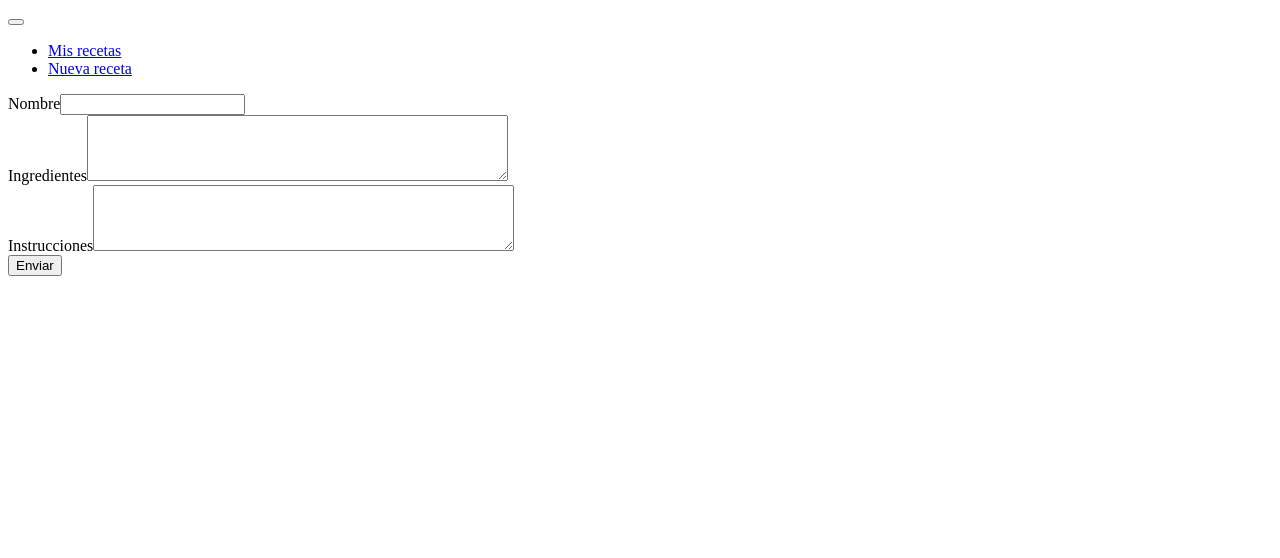
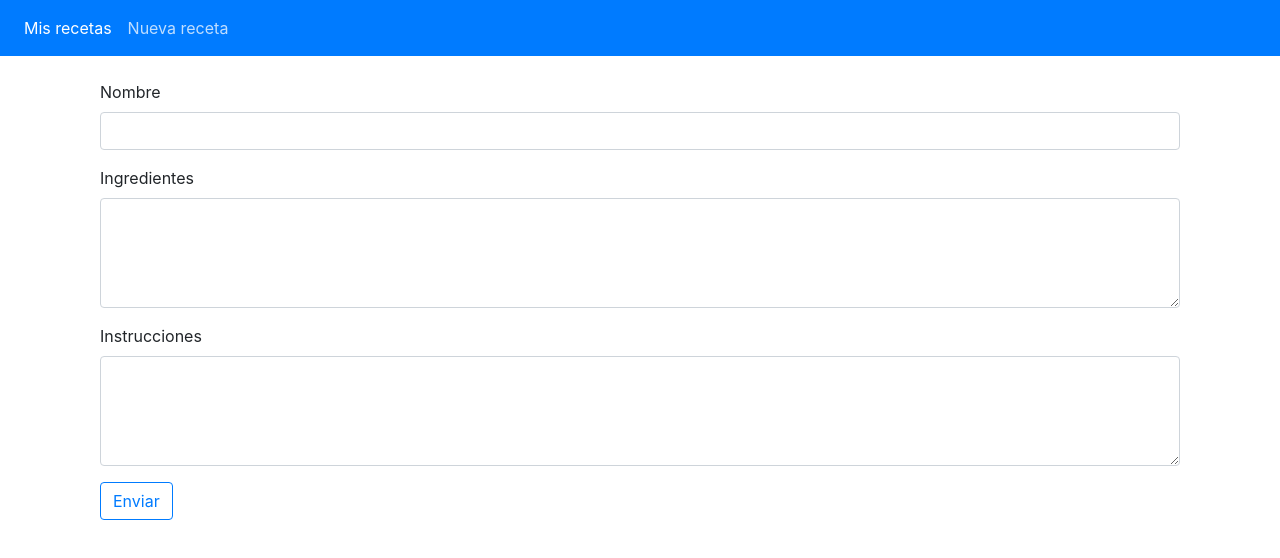
Before and after one commit to josue-venegas-almonacid/Pruebas_de_software, an Angular app in the folder Presentacion_01_Recetario/frontend/: page / in a window 1280 px wide. Both pictures are taken after a click on the link "Nueva receta". Shown: the top 558 px of the page. Built offline with nearby package versions, Linux system fonts and the light colour scheme; no server answers.

Commit message:
Mejoras visuales Bootstrap

```diff
--- a/Presentacion_01_Recetario/frontend/src/app/create-update/create-update.component.html
+++ b/Presentacion_01_Recetario/frontend/src/app/create-update/create-update.component.html
@@ -1,3 +1,6 @@
+<div class="container mt-4">
+  <div class="row">
+    <div class="col">
       <form (ngSubmit)="createUpdate()">
         <div class="form-group">
           <label for="name">Nombre</label>
@@ -14,5 +17,8 @@
           <textarea rows="4" cols="50" name="instructions" [(ngModel)]="recipe.instructions" class="form-control"></textarea>
         </div>
 
-  <input type="submit" value="Enviar" class="btn btn-primary">
+        <input type="submit" value="Enviar" class="btn btn-outline-primary">
       </form>
+    </div>
+  </div>
+</div>
--- a/Presentacion_01_Recetario/frontend/src/app/list/list.component.html
+++ b/Presentacion_01_Recetario/frontend/src/app/list/list.component.html
@@ -1,16 +1,18 @@
-<div class="content">
-  <div *ngFor="let recipe of recipes">
-    <div class="card" style="width: 18rem;">
+<div class="container mt-4">
+  <div class="row">
+    <div *ngFor="let recipe of recipes" class="col">
+      <div class="card" style="width: auto;">
         <!-- <img class="card-img-top" src="..." alt="Card image cap"> -->
         <div class="card-body">
           <h5 class="card-title">{{recipe.name}}</h5>
           <p class="card-text">{{recipe.ingredients}}</p>
           <p class="card-text">{{recipe.instructions}}</p>
           <div>
-          <a class="btn btn-warning" (click)="updateRecipe(recipe)">Actualizar</a>
-          <a class="btn btn-danger" (click)="deleteRecipe(recipe)">Eliminar</a>
+            <button type="button" class="btn mr-3 btn-outline-warning" (click)="updateRecipe(recipe)">Actualizar</button>
+            <button type="button" class="btn btn-outline-danger" (click)="deleteRecipe(recipe)">Eliminar</button>
           </div>
         </div>
       </div>
     </div>
   </div>
+</div>
--- a/Presentacion_01_Recetario/frontend/src/app/navbar/navbar.component.html
+++ b/Presentacion_01_Recetario/frontend/src/app/navbar/navbar.component.html
@@ -1,10 +1,5 @@
 <nav class="navbar navbar-expand-lg navbar-dark bg-primary">
-  <!-- <a class="navbar-brand" href="#">LOGO</a> -->
-  <button class="navbar-toggler" type="button" data-toggle="collapse" data-target="#navbarSupportedContent" aria-controls="navbarSupportedContent" aria-expanded="false" aria-label="Toggle navigation">
-    <span class="navbar-toggler-icon"></span>
-  </button>
-
-  <div class="collapse navbar-collapse" id="navbarSupportedContent">
+  <div>
     <ul class="navbar-nav mr-auto">
       <li class="nav-item active">
         <a class="nav-link" href="/">Mis recetas</a>
--- a/Presentacion_01_Recetario/frontend/src/index.html
+++ b/Presentacion_01_Recetario/frontend/src/index.html
@@ -3,11 +3,15 @@
 <head>
   <meta charset="utf-8">
   <title>Recetario</title>
+  <link rel="stylesheet" href="https://cdn.jsdelivr.net/npm/bootstrap@4.4.1/dist/css/bootstrap.min.css" integrity="sha384-Vkoo8x4CGsO3+Hhxv8T/Q5PaXtkKtu6ug5TOeNV6gBiFeWPGFN9MuhOf23Q9Ifjh" crossorigin="anonymous">
   <base href="/">
   <meta name="viewport" content="width=device-width, initial-scale=1">
   <link rel="icon" type="image/x-icon" href="favicon.ico">
 </head>
 <body>
   <app-root></app-root>
+  <script src="https://code.jquery.com/jquery-3.4.1.slim.min.js" integrity="sha384-J6qa4849blE2+poT4WnyKhv5vZF5SrPo0iEjwBvKU7imGFAV0wwj1yYfoRSJoZ+n" crossorigin="anonymous"></script>
+  <script src="https://cdn.jsdelivr.net/npm/popper.js@1.16.0/dist/umd/popper.min.js" integrity="sha384-Q6E9RHvbIyZFJoft+2mJbHaEWldlvI9IOYy5n3zV9zzTtmI3UksdQRVvoxMfooAo" crossorigin="anonymous"></script>
+  <script src="https://cdn.jsdelivr.net/npm/bootstrap@4.4.1/dist/js/bootstrap.min.js" integrity="sha384-wfSDF2E50Y2D1uUdj0O3uMBJnjuUD4Ih7YwaYd1iqfktj0Uod8GCExl3Og8ifwB6" crossorigin="anonymous"></script>
 </body>
 </html>
```
Lines whose indentation alone changed are shown as unchanged.
